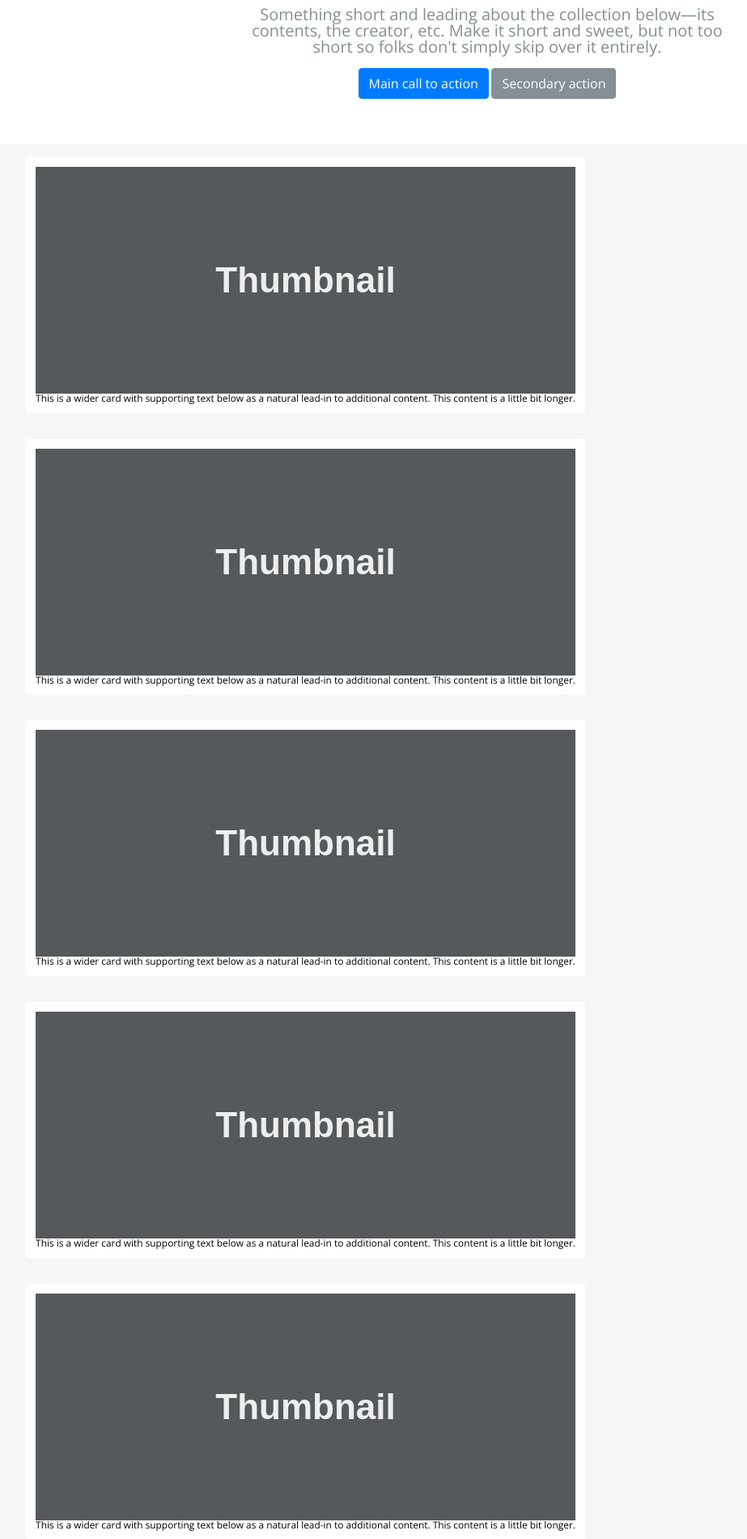
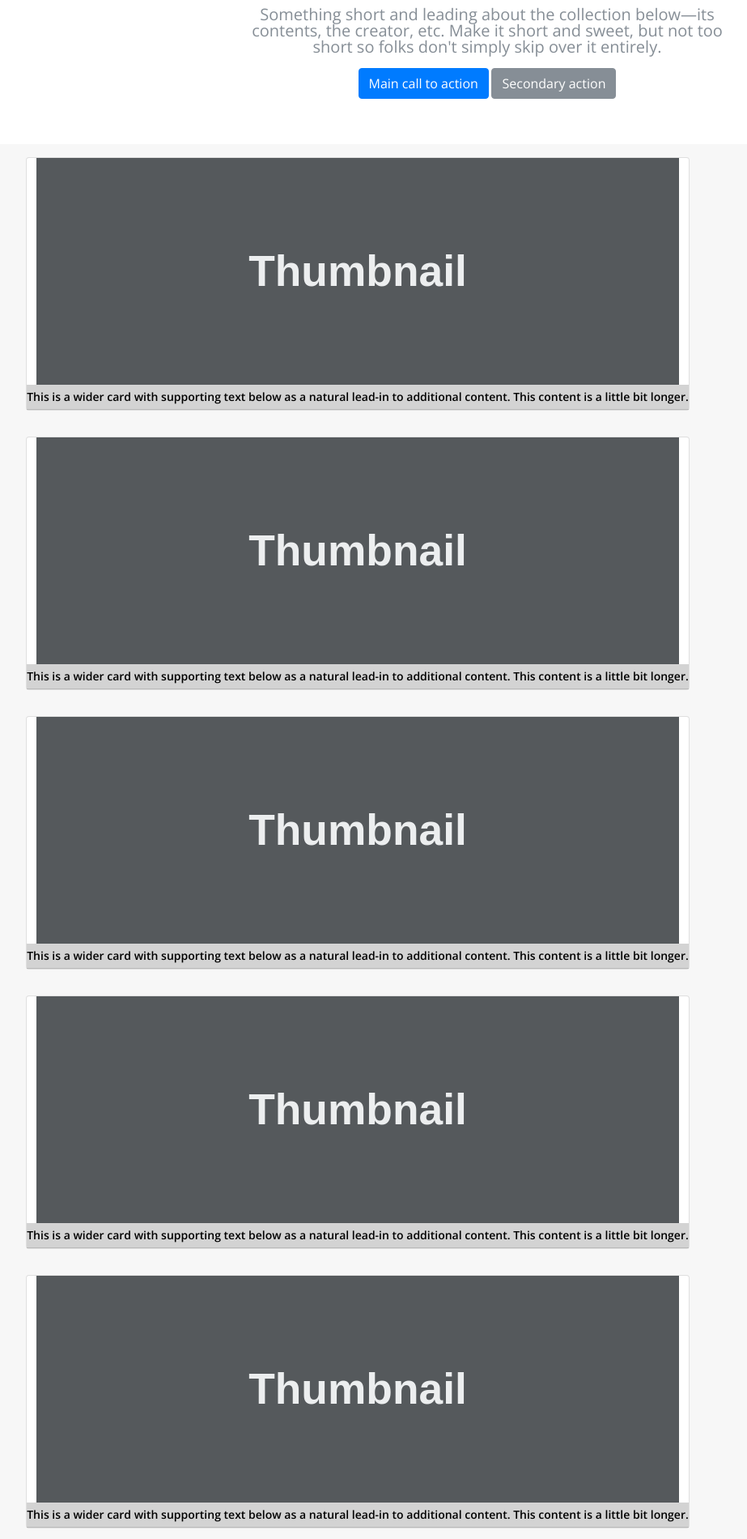
Before and after one commit to CodeForAfrica/WeatherSensors, a Flask app: template app/templates/index2.html in a window 1280 px wide. Shown: the part 186-2086 px from the top of the page at 81% size, without its empty margins (38-961 px from the left). Run offline with Flask 2, Linux system fonts and the light colour scheme; the template is opened without the code that fills it, so the values that code supplies are empty; parts of the project's set-up code (start-up, migrations or seed data) failed here and were passed over; some libraries are stand-ins or nearby versions.

Commit message:
enhancements

```diff
--- a/app/static/css/album.css
+++ b/app/static/css/album.css
@@ -67,10 +67,10 @@ a:hover {
 
 .card {
   float: left;
-  padding: .75rem;
+  padding: 0 .75rem;
   margin-bottom: 2rem;
   min-height: 10rem;
-  border: 0;
+/*  border: 0;*/
 }
 
 .chart {
@@ -85,13 +85,20 @@ a:hover {
   margin-bottom: 0;
 }
 .card > p {
-  margin-bottom: .75rem;
+  margin-bottom: 1rem;
+  padding-bottom: 0.5rem;
+  margin-left: -0.75rem;
+  margin-right: -0.75rem;
+  padding-top: 0.5rem;
+  background-color: lightgrey;
 }
 
 .card-text {
-  font-size: 85%;
+  font-size: 100%;
   text-align: center;
   color: #000;
+  font-weight: 600;
+  border-bottom: 1px solid rgba(0,0,0,.125);
 }
 
 .compass {
```
Also changed, not shown: other parts of app/static/css/album.css (+18 -7 lines), app/templates/index.html (+8 -6 lines), app/templates/station.html (+8 -6 lines).
